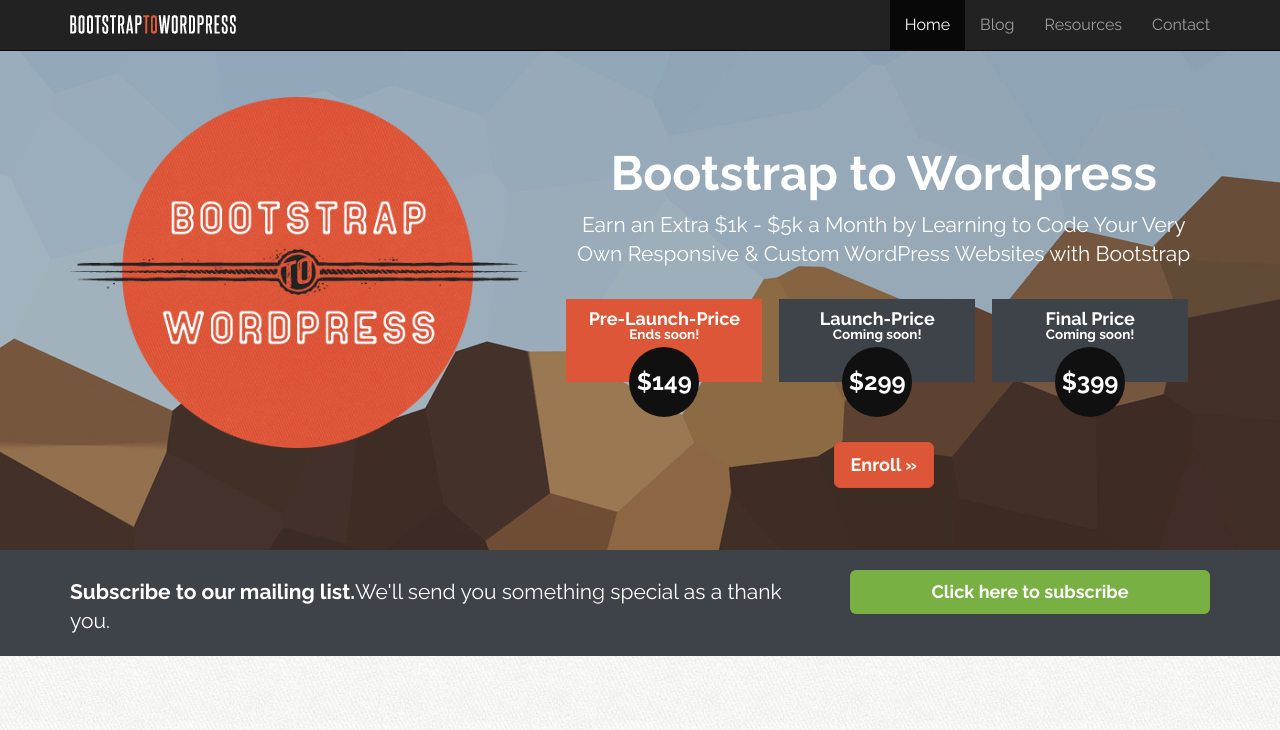
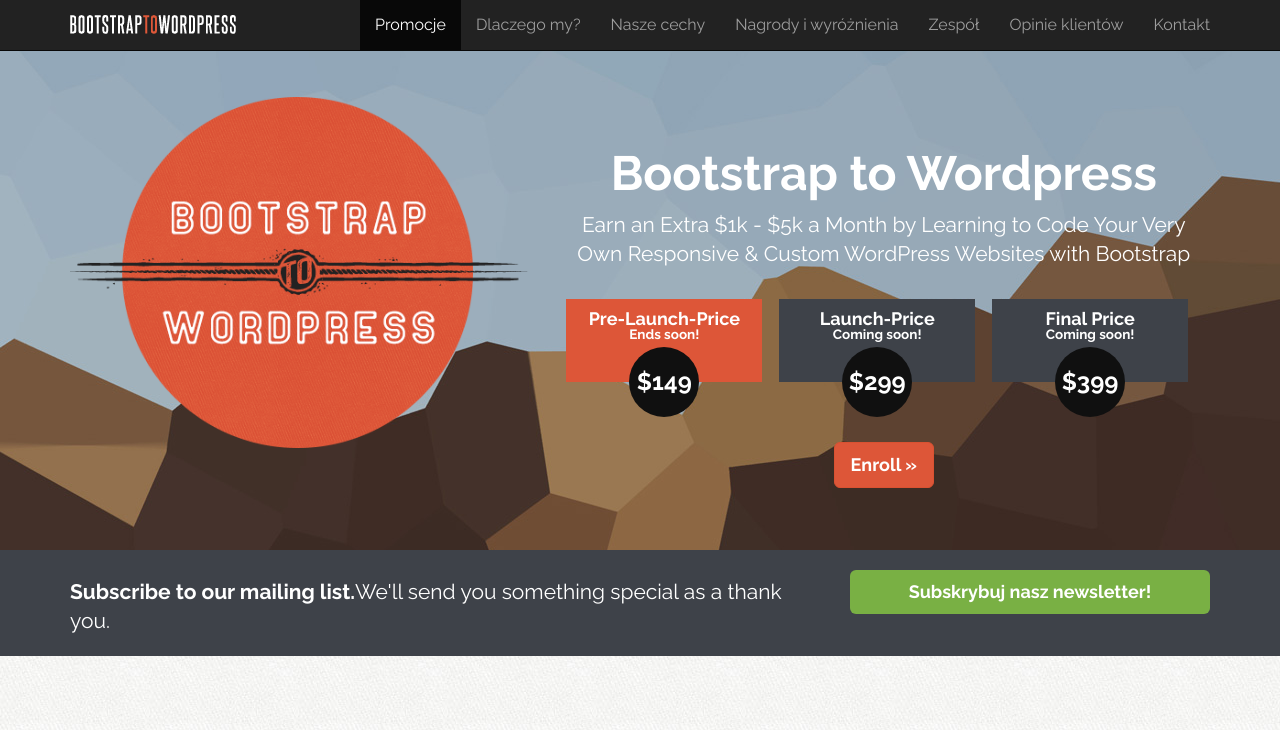
Before and after one commit to zenprojectseu/scissorsisters, a plain HTML site: page index.html in a window 1280 px wide. Shown: the top 730 px of the page. Drawn offline with nearby package versions, Linux system fonts and the light colour scheme.

Commit message:
root cezary

```diff
--- a/assets/js/main.js
+++ b/assets/js/main.js
@@ -14,7 +14,7 @@
             var yPos = -($window.scrollTop() / $bgobj.data('speed'));
             //put together our final background possition
 
-            vr coords = '50% '+ yPos + 'px';
+            var coords = '50% '+ yPos + 'px';
             //move the background
             $bgobj.css({backgroundPosition: coords});
         });// end window scroll
--- a/index.html
+++ b/index.html
@@ -16,7 +16,7 @@
     <!--  font awesome  -->
     <link href="https://fonts.googleapis.com/css?family=Raleway:400,700" rel="stylesheet">
     <!-- Googlefont: raleway css:   font-family: 'Raleway', sans-serif; -->
-    <title>Bootstrap to WordPress</title>
+    <title>Scissors Sisters Page</title>
     <!-- HTML5 shim and Respond.js for IE8 support of HTML5 elements and media queries -->
     <!-- WARNING: Respond.js doesn't work if you view the page via file:// -->
     <!--[if lt IE 9]>
@@ -46,10 +46,13 @@
                     <!-- Collect the nav links, forms, and other content for toggling -->
                     <div class="collapse navbar-collapse">
                         <ul class="nav navbar-nav navbar-right ">
-                            <li class="active"><a href="#">Home <span class="sr-only">(current)</span></a></li>
-                            <li ><a href="blog.html">Blog <span class="sr-only">(current)</span></a></li>
-                            <li><a href="resources.html">Resources <span class="sr-only">(current)</span></a></li>
-                            <li><a href="contact.html">Contact</a></li>
+                            <li class="active"><a href="#">Promocje  <span class="sr-only">(current)</span></a></li>
+                            <li ><a href="blog.html">Dlaczego my? <span class="sr-only">(current)</span></a></li>
+                            <li><a href="resources.html">Nasze cechy <span class="sr-only">(current)</span></a></li>
+                            <li><a href="resources.html">Nagrody i wyróżnienia<span class="sr-only">(current)</span></a></li>
+                            <li><a href="resources.html">Zespół<span class="sr-only">(current)</span></a></li>
+                            <li><a href="resources.html">Opinie klientów<span class="sr-only">(current)</span></a></li>
+                            <li><a href="contact.html">Kontakt</a></li>
                         </ul>
                     </div>
                     <!-- /.navbar-collapse -->
@@ -109,7 +112,7 @@
                 </div>
                 <div class="col-sm-4">
                     <button class="btn btn-success btn-lg btn-block" data-toggle="modal" data-target="#myModal">
-                                      Click here to subscribe
+                                      Subskrybuj nasz newsletter!
                                 </button>
                 </div>
             </div>
```
Also changed, not shown: nbproject/project.xml (added, +9 -0 lines), 2 other files.
